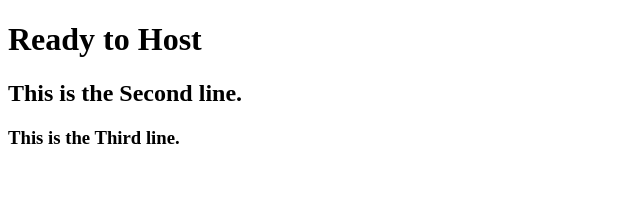
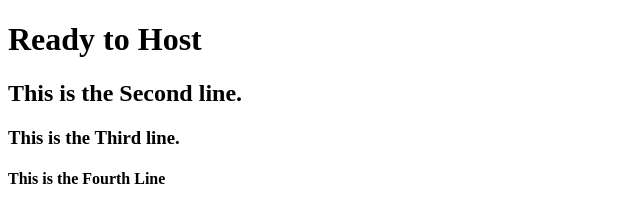
Before and after one commit to guru-prashath/turbo-engine, a plain HTML site: page index.html in a window 1280 px wide. Shown: the whole page, without its empty margins (0-640 px from the left). Drawn offline with Linux system fonts and the light colour scheme.

Commit message:
Update index.html
fourth

```diff
--- a/index.html
+++ b/index.html
@@ -9,5 +9,6 @@
     <h1>Ready to Host</h1>
     <h2>This is the Second line.</h2>
     <h3>This is the Third line.</h3>
+    <h4>This is the Fourth Line</h4>
 </body>
 </html>
```
